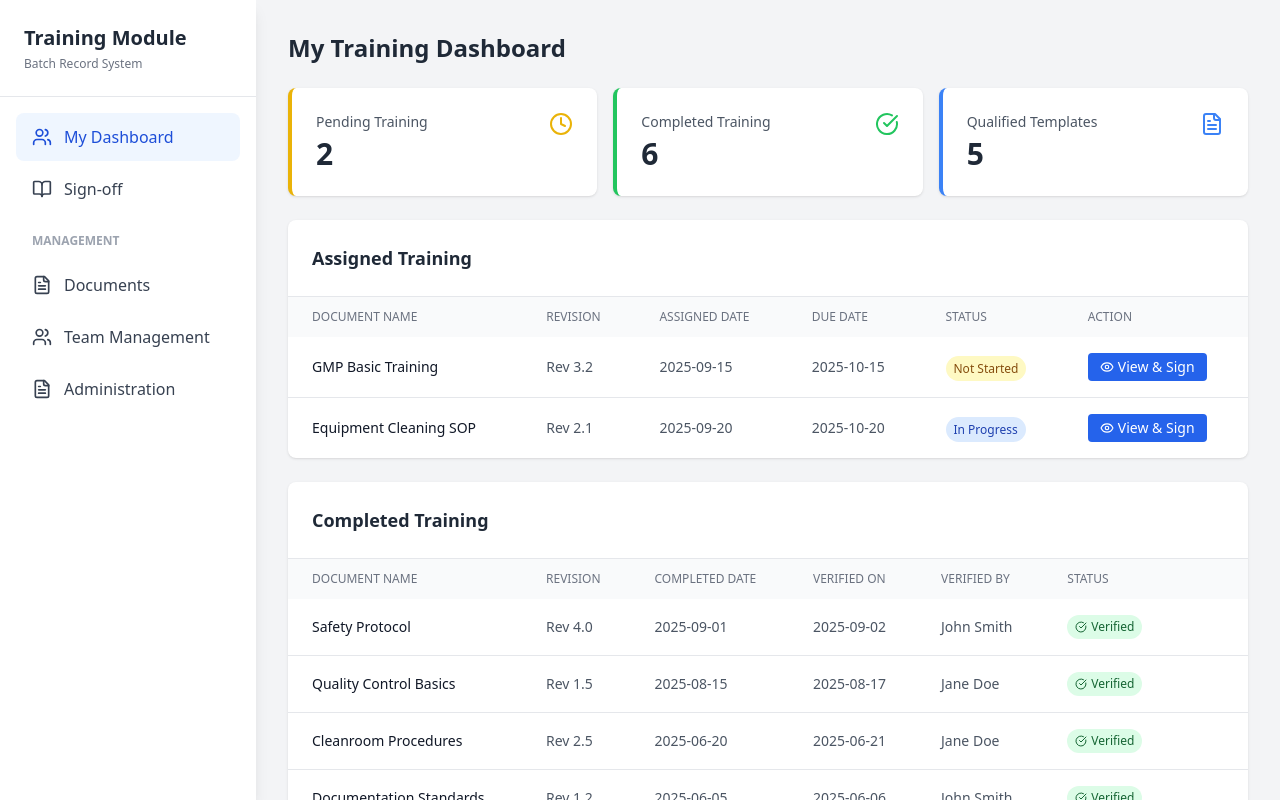
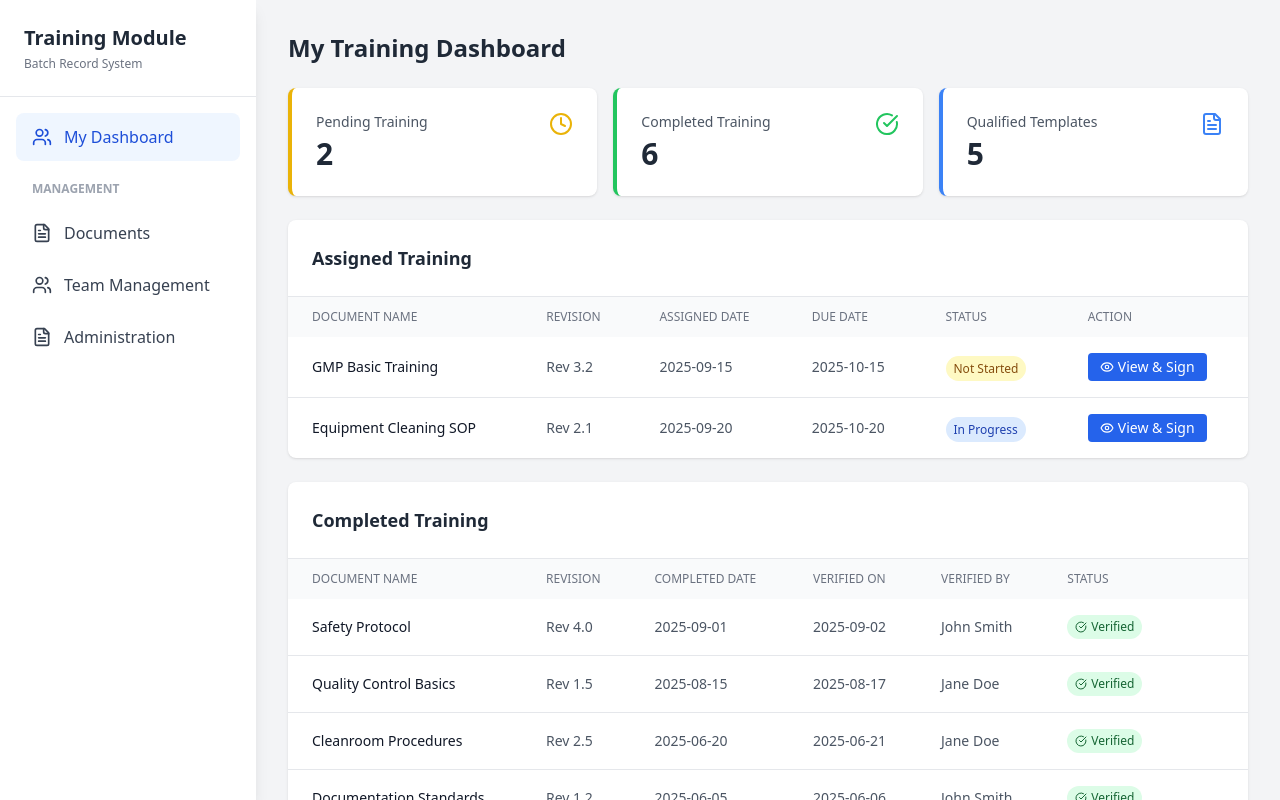
Before and after one commit to Ai5678/training-module-app, a React (Create React App) app: page / in a window 1280 px wide. Built offline with nearby package versions, Linux system fonts and the light colour scheme.

Commit message:
remove sign-off from sidebar

```diff
--- a/src/App.js
+++ b/src/App.js
@@ -73,18 +73,6 @@ const TrainingModuleUI = () => {
               <Users size={20} />
               <span>My Dashboard</span>
             </button>
-            <button
-              onClick={() => navigateToPage('sign-off')}
-              className={`w-full flex items-center gap-3 px-4 py-3 rounded-lg transition-colors ${
-                currentPage === 'sign-off'
-                  ? 'bg-blue-50 text-blue-700 font-medium'
-                  : 'text-gray-700 hover:bg-gray-50'
-              }`}
-            >
-              <BookOpen size={20} />
-              <span>Sign-off</span>
-            </button>
-
             <div className="pt-4 pb-2">
               <p className="px-4 text-xs font-semibold text-gray-400 uppercase">Management</p>
             </div>
```
